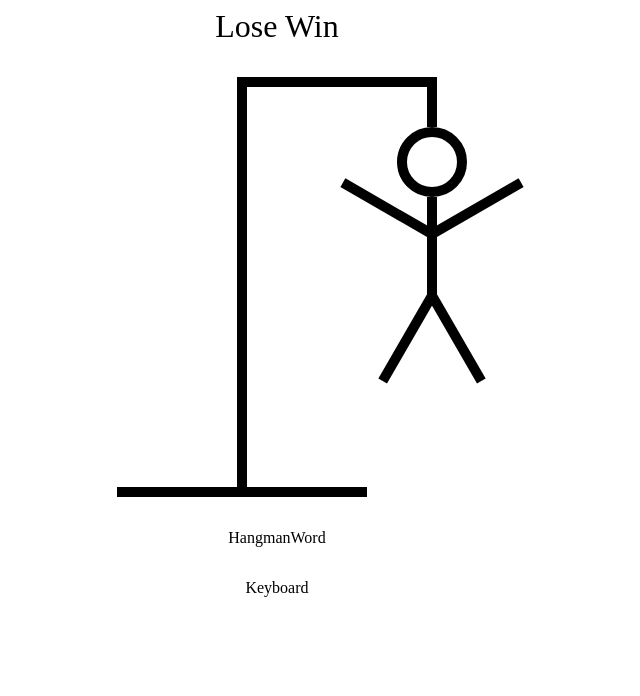
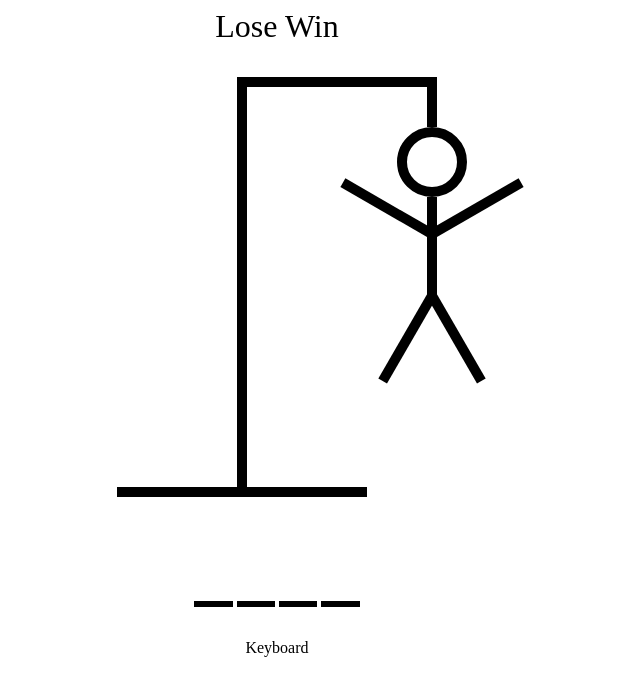
Before and after one commit to gyalche/hangman_React_typescript, a React (Vite) app: page / in a window 1280 px wide. Shown: the top 696 px of the page, without its empty margins (363-1003 px from the left). Built offline with nearby package versions, Linux system fonts and the light colour scheme.

Commit message:
working on hangman words

```diff
--- a/src/components/HangmanWord.tsx
+++ b/src/components/HangmanWord.tsx
@@ -1,12 +1,28 @@
 import React from 'react';
 
 const HangmanWord = () => {
+  let guessLetter = ['t'];
+  const word = 'dawa';
   return (
     <div
       style={{
         display: 'flex',
+        gap: '.25rem',
+        fontSize: '4rem',
+        fontWeight: 'bold',
+        textTransform: 'uppercase',
+        fontFamily: 'monospace',
       }}>
-      HangmanWord
+      {word.split('').map((letter, index) => (
+        <span style={{ borderBottom: '.1em solid black' }}>
+          <span
+            style={{
+              visibility: guessLetter.includes(letter) ? 'visible' : 'hidden',
+            }}>
+            {index}
+          </span>
+        </span>
+      ))}
     </div>
   );
 };
```
